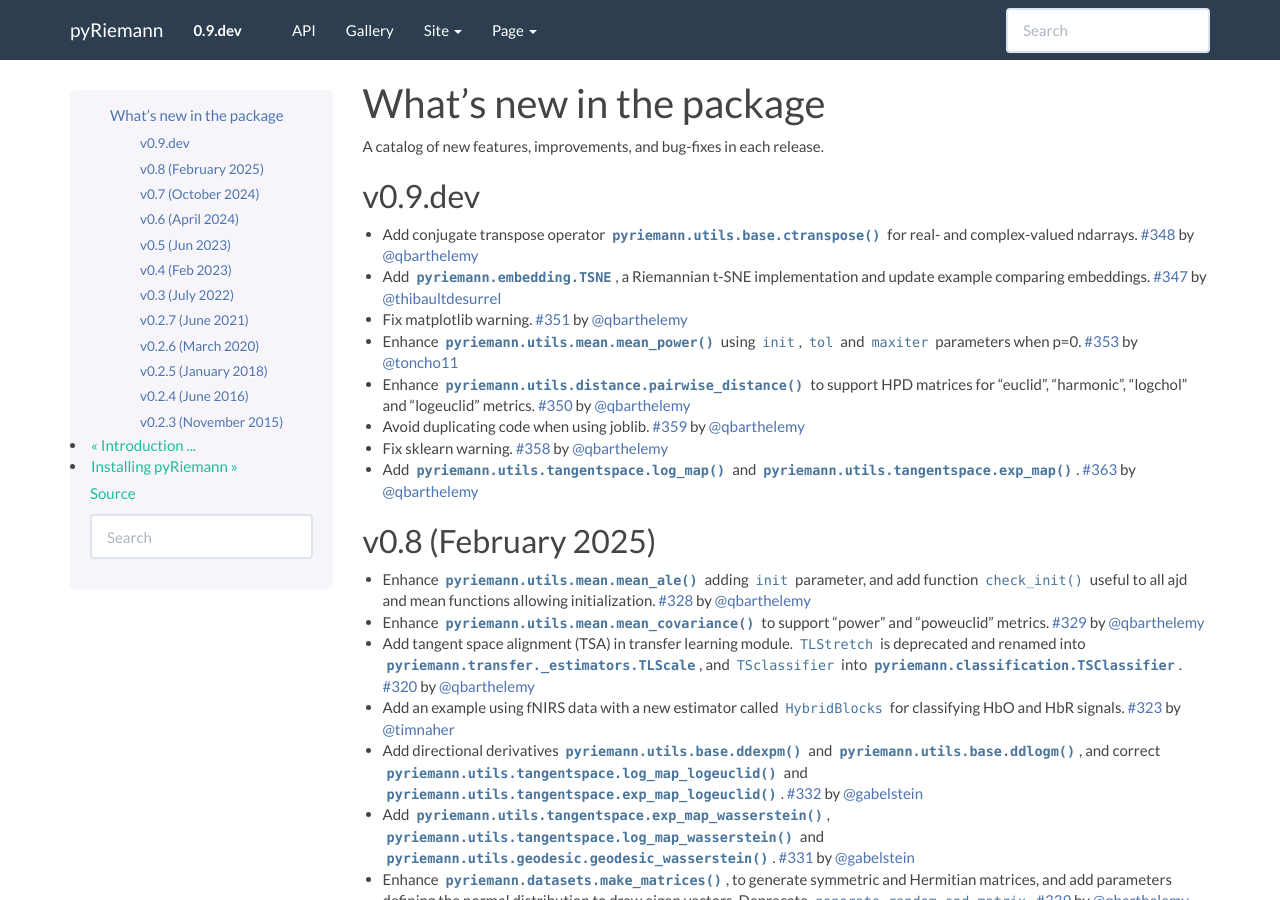
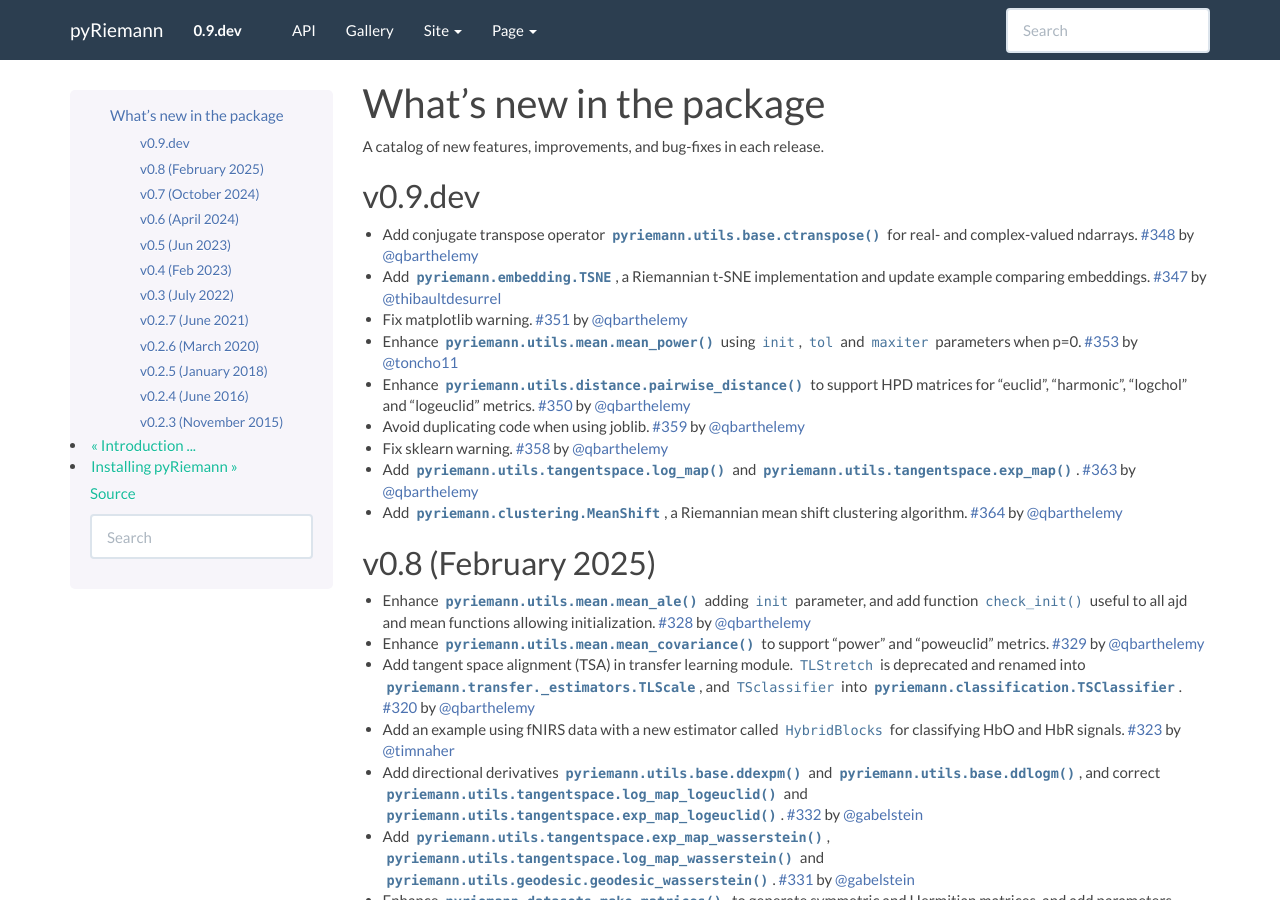
Before and after one commit to pyRiemann/pyRiemann, a Sphinx documentation site: the page built from doc/whatsnew.rst, in a window 1280 px wide and 900 px high. Built offline with Sphinx 7.4.7, drawn with Linux system fonts in a browser that asks for light colours; pages that are not in the unit, such as notebooks, are missing from menus.

Commit message:
complete whatsnew

```diff
--- a/doc/whatsnew.rst
+++ b/doc/whatsnew.rst
@@ -25,6 +25,8 @@ v0.9.dev
 - Fix sklearn warning. :pr:`358` by :user:`qbarthelemy`
 
 - Add :func:`pyriemann.utils.tangentspace.log_map` and :func:`pyriemann.utils.tangentspace.exp_map`. :pr:`363` by :user:`qbarthelemy`
+
+- Add :class:`pyriemann.clustering.MeanShift`, a Riemannian mean shift clustering algorithm. :pr:`364` by :user:`qbarthelemy`
 
 v0.8 (February 2025)
 --------------------
```
